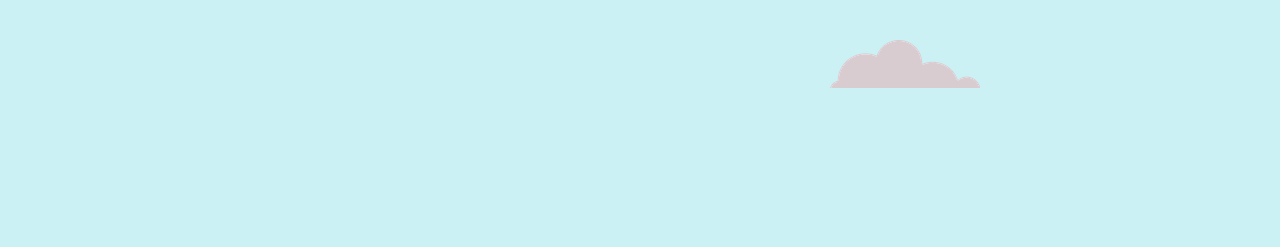
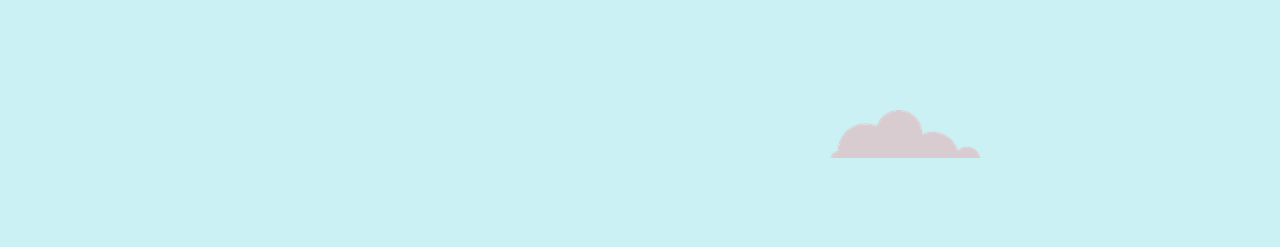
Before and after one commit to adityayadav2790/My-Site, a plain HTML site: page index.html in a window 1280 px wide. Shown: the top 247 px of the page. Drawn offline with Linux system fonts and the light colour scheme.

Commit message:
Update styles.css

```diff
--- a/css/styles.css
+++ b/css/styles.css
@@ -75,7 +75,7 @@ a:hover{
 .top-cloud {
   position: absolute;
   right: 300px;
-  top: 40px;
+  top: 110px;
 }
 
 .bottom-cloud {
```
